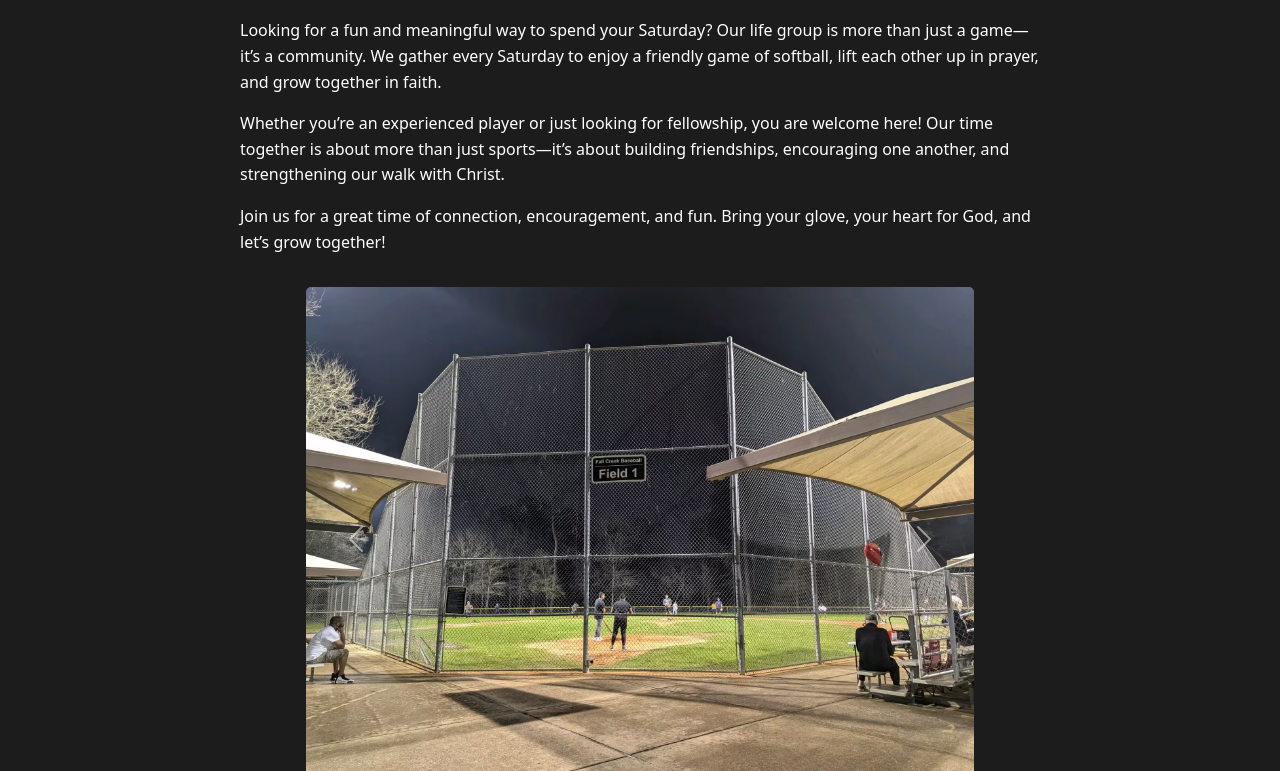
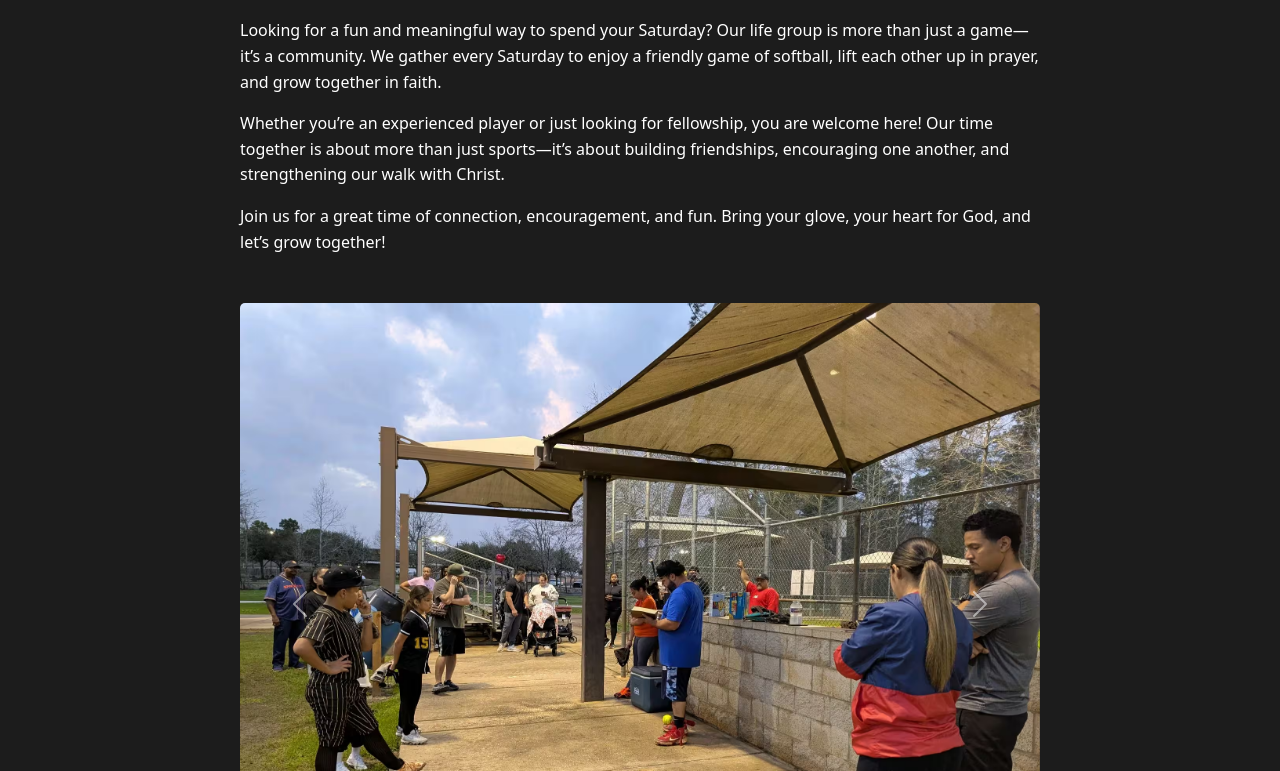
Before and after one commit to rjescobedo/grace-softball-lifegroup, a website with bundled scripts: page index.html in a window 1280 px wide. Shown: the part 181-952 px from the top of the page. Built offline with nearby package versions, Linux system fonts and the light colour scheme.

Commit message:
added photos to carousel and made it dynamic

```diff
--- a/index.html
+++ b/index.html
@@ -68,16 +68,8 @@
             <!-- Carousel of pictures -->
             <div class="carousel-container">
                 <div id="carouselExample" class="carousel slide carousel-fade" data-bs-ride="carousel">
-                    <div class="carousel-inner">
-                      <div class="carousel-item active" data-bs-interval="5000">
-                        <img src="img/pic-1.avif" class="d-block w-100" alt="...">
-                      </div>
-                      <div class="carousel-item" data-bs-interval="5000">
-                        <img src="img/pic-1.avif" class="d-block w-100" alt="...">
-                      </div>
-                      <div class="carousel-item" data-bs-interval="5000">
-                        <img src="img/pic-2.avif" class="d-block w-100" alt="...">
-                      </div>
+                    <div id="carousel-inner" class="carousel-inner">
+                      <!-- Dynamically add photos -->
                     </div>
                     <button class="carousel-control-prev" type="button" data-bs-target="#carouselExample" data-bs-slide="prev">
                       <span class="carousel-control-prev-icon" aria-hidden="true"></span>
--- a/js/data.js
+++ b/js/data.js
@@ -39,3 +39,34 @@ export const lessons = [
         }
     }
 ];
+
+export const photos = [
+    {
+        img: '/img/pic-1.avif',
+        alt: 'A wide view of the field behind homeplate'
+    },
+    {
+        img: '/img/pic-2.avif',
+        alt: 'Group picture during the weekly discussion'
+    },
+    {
+        img: '/img/pic-3.avif',
+        alt: 'Group photo of everyone in the group from 2024'
+    },
+    {
+        img: '/img/pic-4.avif',
+        alt: 'Several individuals praying'
+    },
+    {
+        img: '/img/pic-5.avif',
+        alt: 'In a circle before playing softball'
+    },
+    {
+        img: '/img/pic-6.avif',
+        alt: 'Several people in a line, leaning over, praying'
+    },
+    {
+        img: '/img/pic-7.avif',
+        alt: 'During the lesson, sharing the gospel, and having good conversations as a group'
+    }
+];
--- a/js/scripts.js
+++ b/js/scripts.js
@@ -1,7 +1,18 @@
-import { lessons } from '/js/data.js';
+import { lessons, photos } from '/js/data.js';
 
 const lessonList = document.getElementById('lesson-list');
+const carouselInner = document.getElementById('carousel-inner');
+
+carouselInner.innerHTML = '';
 lessonList.innerHTML = '';
+
+// Dynamically add photos to carousel
+photos.forEach((photo, index) => {
+    carouselInner.innerHTML += `
+    <div class="carousel-item ${index === 0 ? 'active' : ''}" data-bs-interval="4000">
+        <img src="${photo.img}" class="d-block w-100" alt="${photo.alt}" style="object-fit: cover; height: 100%;">
+    </div>`;
+});
 
 // Function to get the current language (either 'en' or 'es') based on the language toggle
 function getLanguage() {
--- a/styles.css
+++ b/styles.css
@@ -205,8 +205,8 @@ input:checked + .slider:before {
 /* Carousel Section */
 .carousel-container {
     margin: auto;
-    max-width: 700px;
-    padding: 1rem;
+    max-width: 800px;
+    padding: 2rem 0;
 }
 
 .carousel-inner {
```
Also changed, not shown: spanish.html (+2 -10 lines), img/pic-3.avif (added), img/pic-4.avif (added), img/pic-5.avif (added), img/pic-6.avif (added), img/pic-7.avif (added).
